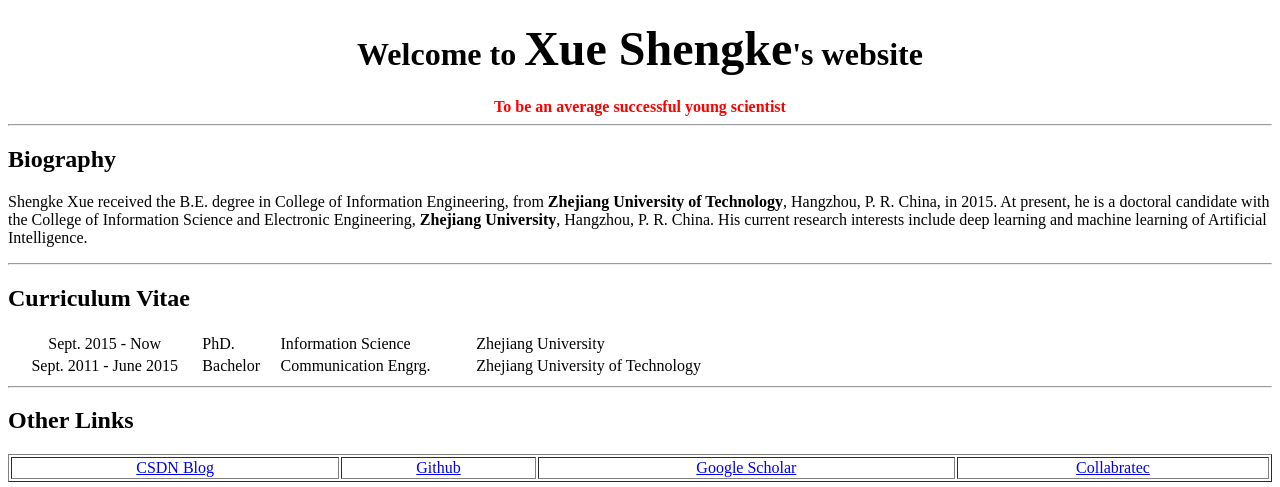
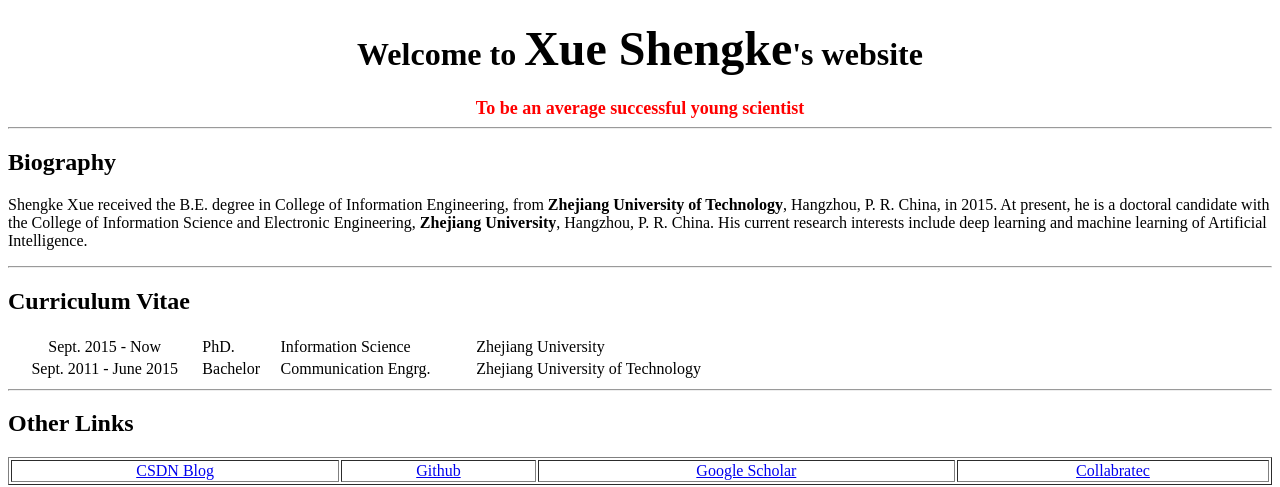
Before and after one commit to xueshengke/xueshengke.github.io, a plain HTML site: page index.html in a window 1280 px wide. Shown: the top 487 px of the page. Drawn offline with Linux system fonts and the light colour scheme.

Commit message:
+1 abstract font size

```diff
--- a/index.html
+++ b/index.html
@@ -6,7 +6,7 @@
 </head>
 <body>
 <h1 align="center">Welcome to <font size=+6>Xue Shengke</font>'s website</h1>
-<div align="center"><font color=red> <strong>To be an average successful young scientist</strong></font></div>
+<div align="center"><font color=red size=+1> <strong>To be an average successful young scientist</strong></font></div>
 <hr>
 <h2>Biography</h2>
 <p>Shengke Xue received the B.E. degree in College of Information Engineering, from <strong>Zhejiang University of Technology</strong>, Hangzhou, P. R. China, in 2015. At present, he is a doctoral candidate with the College of Information Science and Electronic Engineering, <strong>Zhejiang University</strong>, Hangzhou, P. R. China. His current research interests include deep learning and machine learning of Artificial Intelligence. </p>
```
